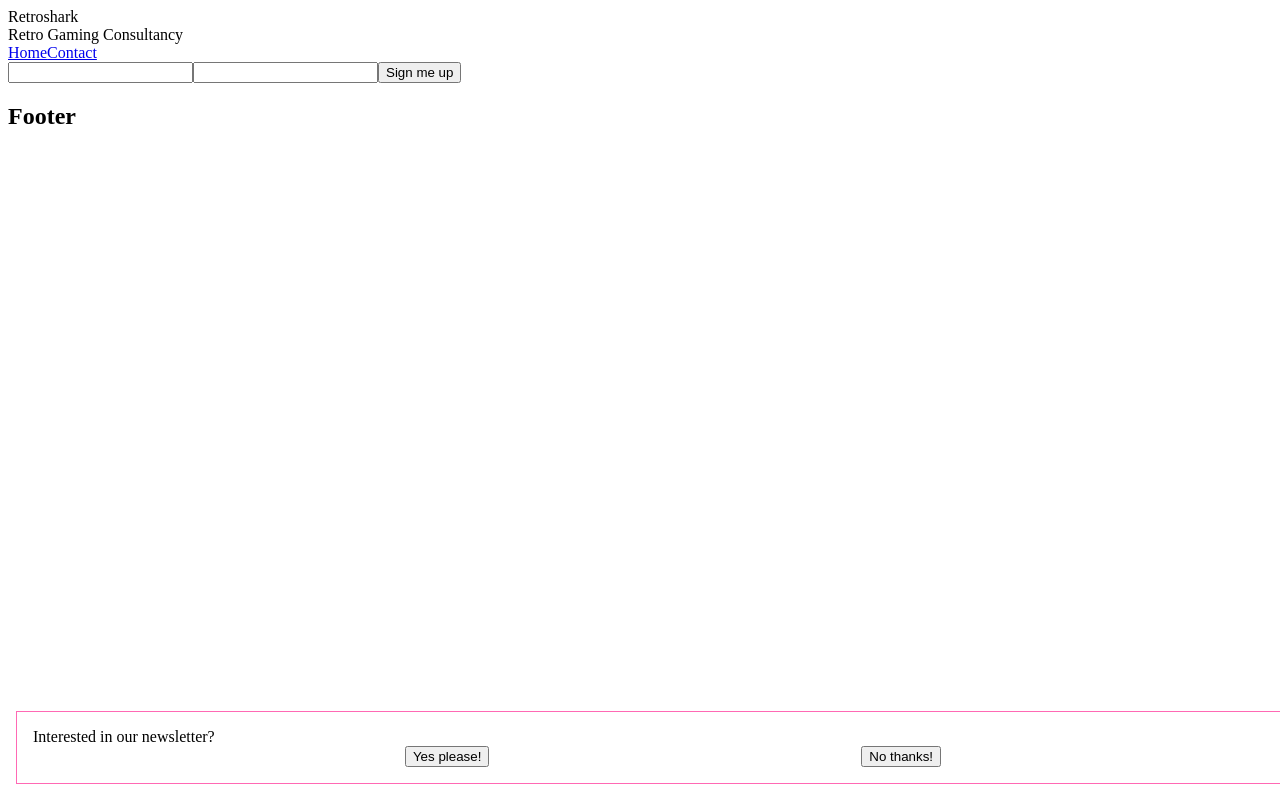
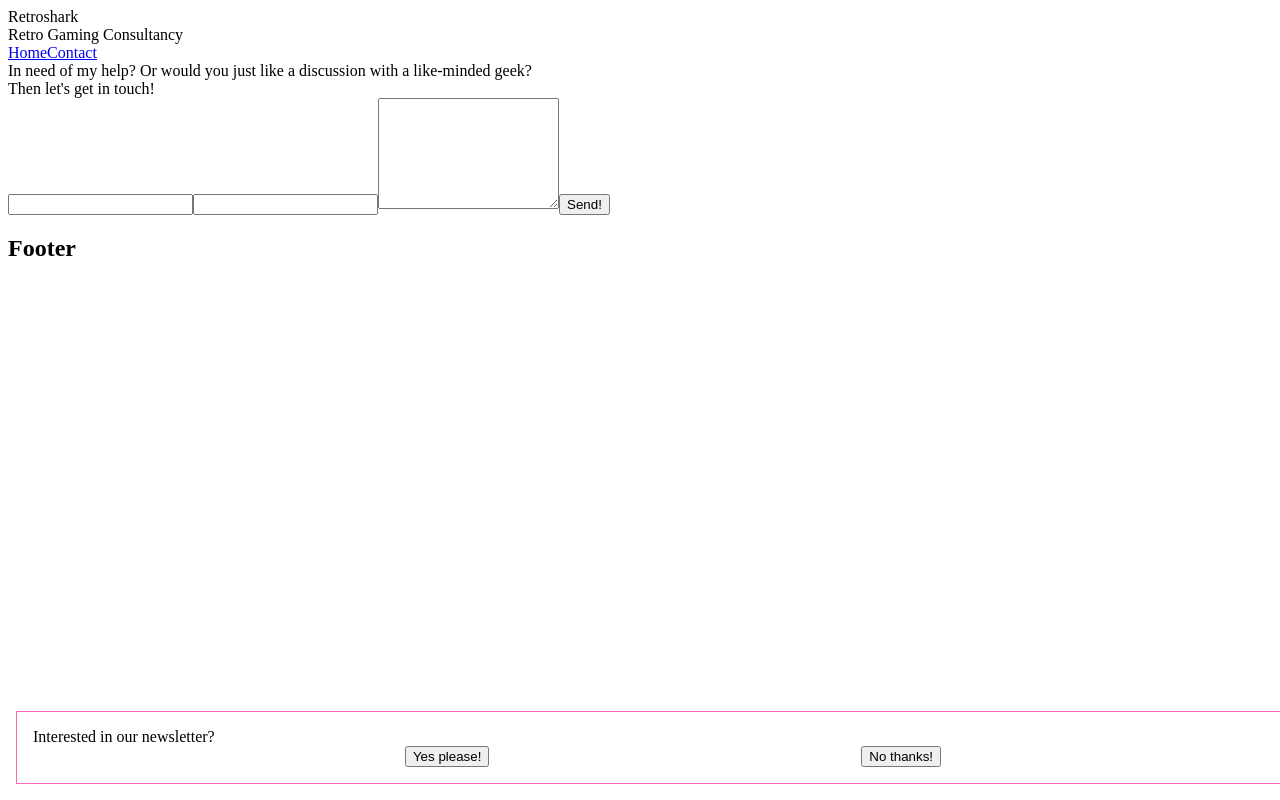
Before and after one commit to JonasThers/Retroshark, a React (Create React App) app: page /contact in a window 1280 px wide. Built offline with nearby package versions, Linux system fonts and the light colour scheme.

Commit message:
Minor stuff

```diff
--- a/src/components/contact/contact.js
+++ b/src/components/contact/contact.js
@@ -1,15 +1,20 @@
-import React from "react";
+import React, { useState } from "react";
 import { useForm } from "react-hook-form";
 
 const Contact = () => {
     const { register, handleSubmit, errors } = useForm();
 
+    const [ sent, setSent ] = useState(false);
+
     const onSubmit = () => {
-    console.log("lol");
+        setSent(true);
     };
 
     return (
         <div>
+            <div>In need of my help? Or would you just like a discussion with a like-minded geek?</div>
+            <div>Then let's get in touch!</div>
+
             <form onSubmit={handleSubmit(onSubmit)}>
                 <input
                     name="name"
@@ -31,8 +36,20 @@ const Contact = () => {
                 />
                 {errors.email && errors.email.message}
 
-        <button type="submit">Sign me up</button>
+                <textarea
+                    name="message"
+                    ref={register({
+                        required: true,
+                    })}
+                    rows='7'
+                />
+                {errors.message && <span>Don't you have anything to say?</span>}
+
+                <button type="submit">Send!</button>
             </form>
+            {sent && (
+                <div>Your message has hereby been sent! We'll get back to you as soon as possible!</div>
+            )}
         </div>
     );
 };
```
Also changed, not shown: src/App.js (+4 -4 lines), src/components/layout/header.js (indentation only), src/components/layout/popup.js (indentation only). Lines whose indentation alone changed are shown as unchanged.
